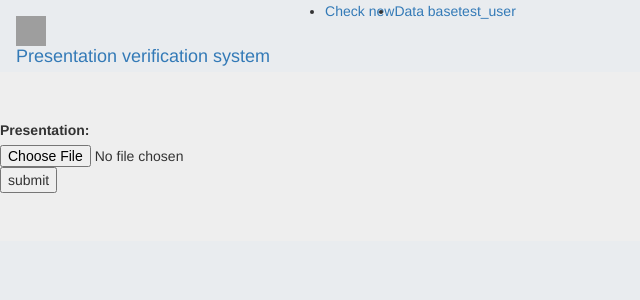
After one commit to moevm/mse_auto_checking_slides_yastrebkov, a Flask app: page /upload_presentation in a window 1280 px wide. The commit adds this page. Shown: the top 300 px of the page, without its empty margins (0-640 px from the left). Run offline with Flask 2, Linux system fonts and the light colour scheme; some libraries are stand-ins or nearby versions; grey boxes are pictures that could not be loaded.

Commit message:
Added presentation uploading

```diff
--- a/templates/base.html
+++ b/templates/base.html
@@ -21,7 +21,7 @@
     <div class="collapse navbar-collapse" id="navbarSupportedContent">
         <ul class="navbar-nav mr-auto">
             <li class="nav-item">
-                <a class="nav-link" href="#">Check new</a>
+                <a class="nav-link" href="/upload_presentation">Check new</a>
             </li>
             <li class="nav-item">
                 <a class="nav-link" href="{{ url_for( 'list', page=1) }}">Data base</a>
--- /dev/null
+++ b/templates/upload_presentation.html
@@ -0,0 +1,9 @@
+{% extends "base.html" %}
+
+{% block app_content  %}
+ <form action="/presentation" method="post" enctype="multipart/form-data">
+   <label for="fileupload">Presentation: </label>
+   <input id="fileupload" name="file" type="file" />
+   <input type="submit" value="submit" id="submit" />
+ </form>
+{% endblock %}
--- a/views.py
+++ b/views.py
@@ -1,5 +1,7 @@
-from flask import render_template, request, redirect
+from flask import render_template, request, redirect, Response, abort
+from werkzeug.utils import secure_filename
 from app import app
+import os
 
 user = {'username':'test_user'}
 
@@ -218,3 +220,20 @@ def sign_up():
         return redirect("/home")
     else:
         return render_template("sign-up.html")
+
+
+@app.route("/presentation", methods=["POST"])
+def presentation():
+    file = request.files["file"]
+    data = file.stream.read()
+    print(os.path.splitext(file.filename)[-1])
+    if os.path.splitext(file.filename)[-1] not in [".ppt", ".pptx", ".odp", ".odpx"]:
+        return render_template("upload_status.html", title="Upload status", success=False, user=user), 404
+    with open(secure_filename(file.filename), "wb") as output_file:
+        output_file.write(data)
+    return render_template("upload_status.html", title="Upload status", success=True, user=user)
+
+
+@app.route('/upload_presentation')
+def upload_presentation():
+    return render_template("upload_presentation.html", title="Upload presentation", user=user)
```
Also changed, not shown: templates/upload_status.html (added, +9 -0 lines).
